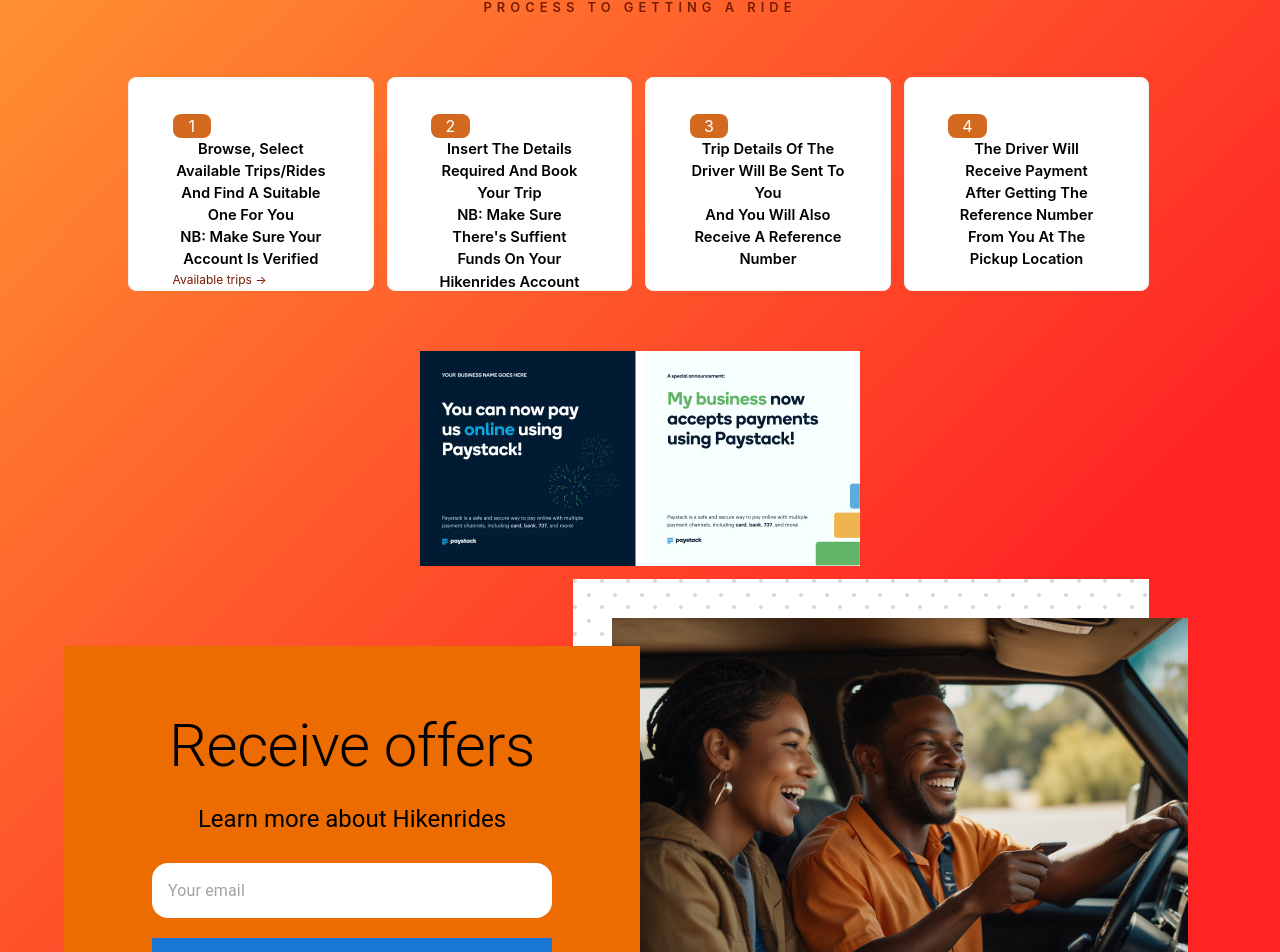
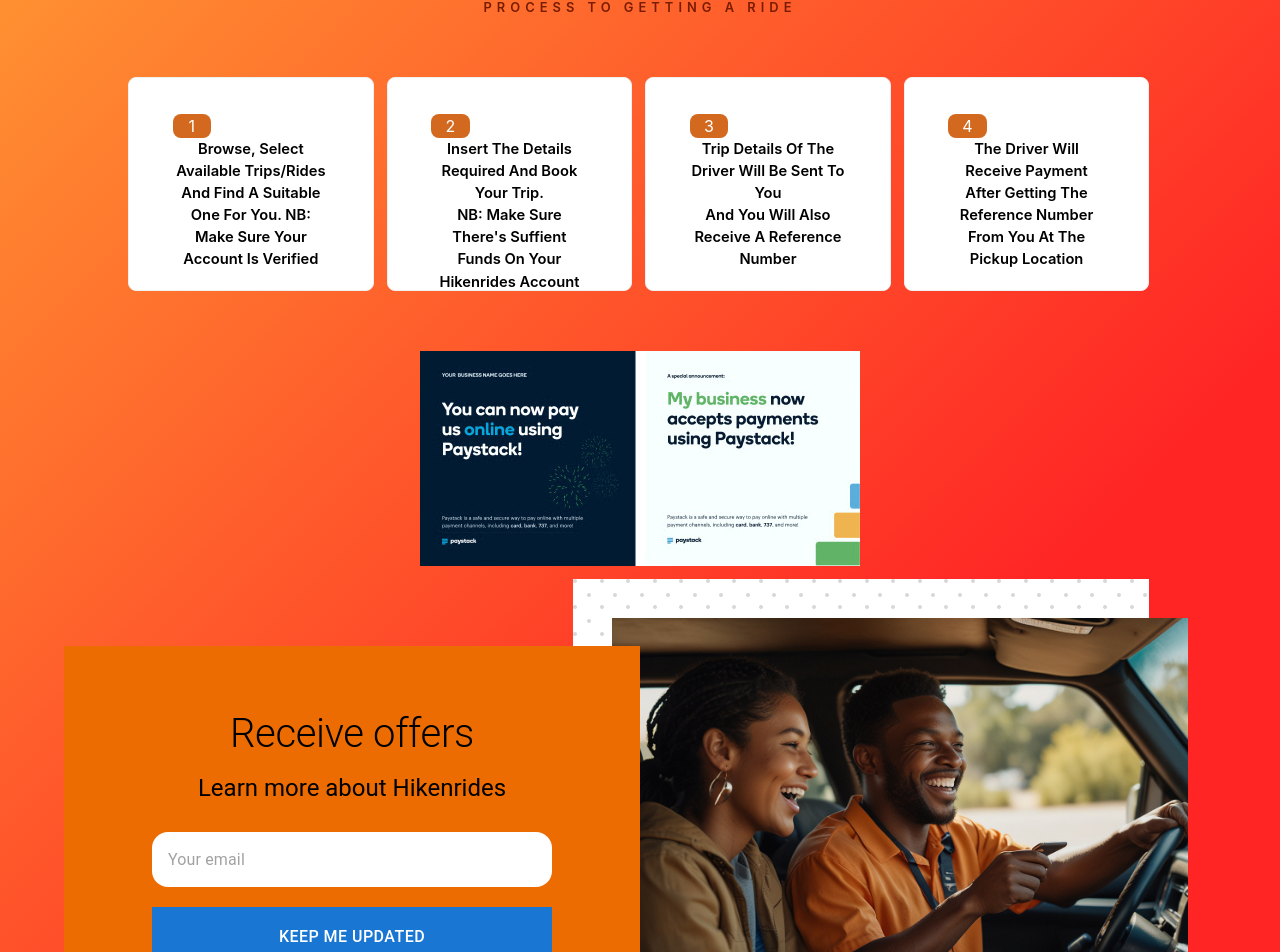
Before and after one commit to hikenrides/company_website, a React (Vite) app in the folder client/: page / in a window 1280 px wide. Shown: the part 1293-2245 px from the top of the page. Built offline with nearby package versions, Linux system fonts and the light colour scheme.

Commit message:
fixed overlapping content in card

```diff
--- a/client/src/Card.jsx
+++ b/client/src/Card.jsx
@@ -72,10 +72,10 @@ function Card() {
                         1
                     </IconContext.Provider>
                 </motion.span>
-                <h3>Browse, select Available trips/rides<br/>and find a suitable one for you<br/>NB: Make sure your account is verified</h3>
-                <a href="#">
+                <h3>Browse, select Available trips/rides and find a suitable one for you. NB: Make sure your account is verified</h3>
+                {/*<a href="#">
                     <span>Available trips →</span>
-                </a>
+                </a>*/}
             </motion.div>
             <motion.div className="card" variants={item}>
                 <motion.span className="service_icon" style={{backgroundColor:"#D2691E"}} variants={hoverEffect}>
@@ -83,7 +83,7 @@ function Card() {
                         2
                     </IconContext.Provider>
                 </motion.span>
-                <h3>Insert the details required and book your trip<br/>NB: Make sure there's suffient funds on your hikenrides account</h3>
+                <h3>Insert the details required and book your trip.<br/>NB: Make sure there's suffient funds on your hikenrides account</h3>
             </motion.div>
             <motion.div className="card" variants={item}>
                 <motion.span className="service_icon" style={{backgroundColor:"#D2691E"}} variants={hoverEffect}>
--- a/client/src/ProductCTA.jsx
+++ b/client/src/ProductCTA.jsx
@@ -6,7 +6,7 @@ import Typography from './Typography';
 import TextField from './TextField';
 import Snackbar from './Snackbar';
 import Button from './Button';
-import axios from 'axios'; // Add axios import
+import axios from 'axios';
 
 function ProductCTA() {
   const [open, setOpen] = React.useState(false);
@@ -39,15 +39,15 @@ function ProductCTA() {
               display: 'flex',
               justifyContent: 'center',
               bgcolor: 'warning.main',
-              py: 8,
-              px: 3,
+              py: { xs: 6, md: 8 },
+              px: { xs: 2, md: 3 },
             }}
           >
             <Box component="form" onSubmit={handleSubmit} sx={{ maxWidth: 400 }}>
-              <Typography variant="h2" component="h2" gutterBottom>
+              <Typography variant="h2" component="h2" gutterBottom sx={{ fontSize: { xs: '1.5rem', md: '2.5rem' } }}>
                 Receive offers
               </Typography>
-              <Typography variant="h5">
+              <Typography variant="h5" sx={{ fontSize: { xs: '1rem', md: '1.5rem' } }}>
                 Learn more about Hikenrides
               </Typography>
               <TextField
@@ -56,13 +56,13 @@ function ProductCTA() {
                 variant="standard"
                 value={email}
                 onChange={(e) => setEmail(e.target.value)}
-                sx={{ width: '100%', mt: 3, mb: 2 }}
+                sx={{ width: '100%', mt: { xs: 2, md: 3 }, mb: { xs: 1.5, md: 2 }, fontSize: { xs: '0.875rem', md: '1rem' } }}
               />
               <Button
                 type="submit"
                 color="primary"
                 variant="contained"
-                sx={{ width: '100%' }}
+                sx={{ width: '100%', fontSize: { xs: '0.875rem', md: '1rem' }, py: { xs: 1.5, md: 2 } }}
               >
                 Keep me updated
               </Button>
@@ -78,8 +78,8 @@ function ProductCTA() {
           <Box
             sx={{
               position: 'absolute',
-              top: -67,
-              left: -67,
+              top: { xs: -50, md: -67 },
+              left: { xs: -50, md: -67 },
               right: 0,
               bottom: 0,
               width: '100%',
@@ -92,12 +92,12 @@ function ProductCTA() {
             alt="call to action"
             sx={{
               position: 'absolute',
-              top: -28,
-              left: -28,
+              top: { xs: -20, md: -28 },
+              left: { xs: -20, md: -28 },
               right: 0,
               bottom: 0,
               width: '100%',
-              maxWidth: 600,
+              maxWidth: { xs: 300, md: 600 },
             }}
           />
         </Grid>
```
